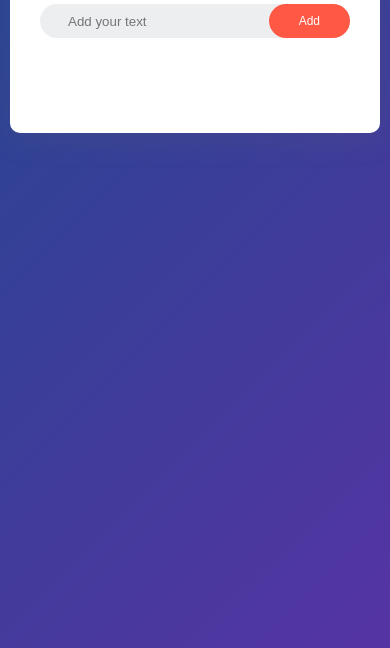
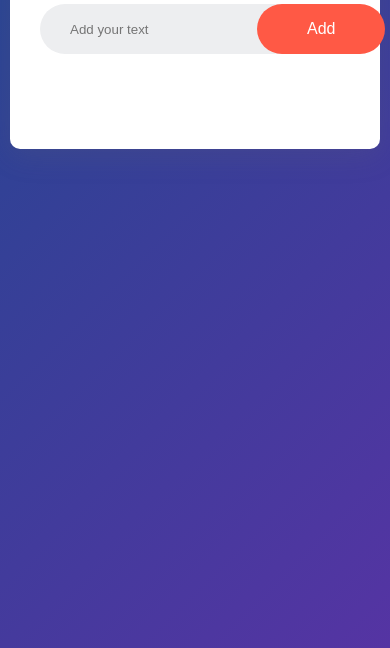
Before and after one commit to dhineshn6369/todo-app, a plain HTML site: page index.html in a window 390 px wide. Shown: the part 196-844 px from the top of the page. Drawn offline with Linux system fonts and the light colour scheme.

Commit message:
Update todo.css

```diff
--- a/todo.css
+++ b/todo.css
@@ -107,19 +107,7 @@ ul li span:hover{
 }
 
 @media screen and (max-width:1024px){
-    input{
-        padding: 8px;
-        font-weight: 12px;
-    }
-    button{
 
-        padding: 10px 30px;
-        font-size: 12px;
-        cursor: pointer;
-        border-radius: 40px;
-
-
-    }
     .todo-app{
         width: 100%;
         max-width: 440px;
```
